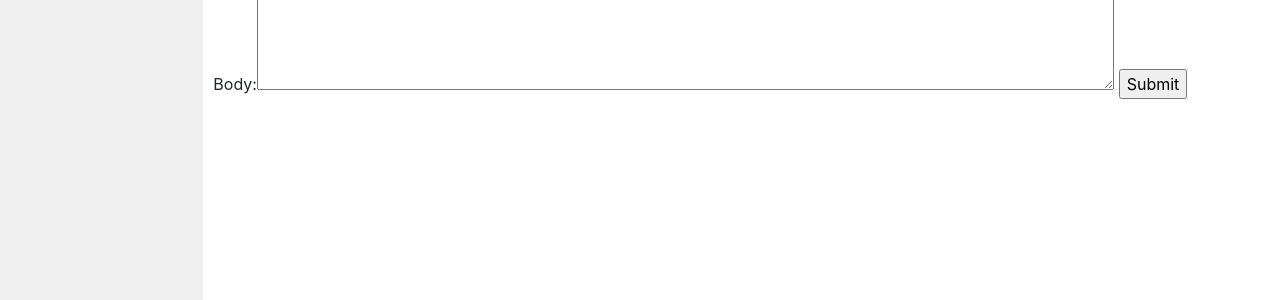
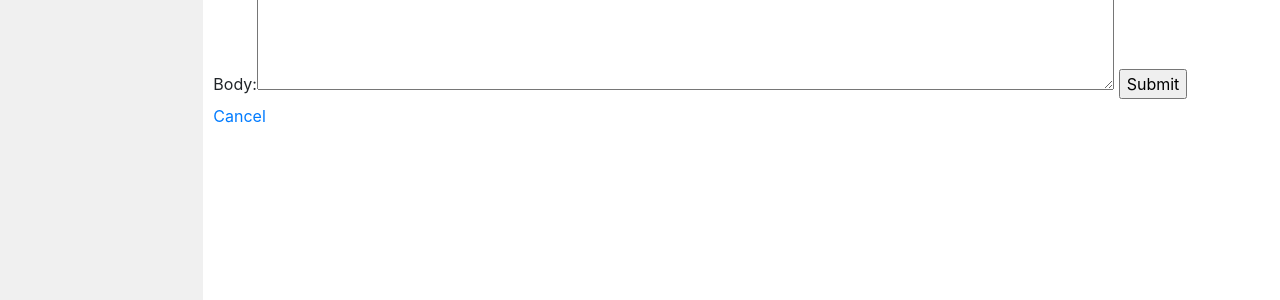
Before and after one commit to dtettarasar/cs50w-pset1, a Django app: page /edit/1/ in a window 1280 px wide. Shown: the part 442-742 px from the top of the page. Run offline with Django 3.2, Linux system fonts and the light colour scheme; some libraries are stand-ins or nearby versions.

Commit message:
edit process: add the cancel link on the edit template

```diff
--- a/encyclopedia/templates/encyclopedia/edit_entry.html
+++ b/encyclopedia/templates/encyclopedia/edit_entry.html
@@ -18,4 +18,10 @@
 
     </form>
 
+    <div>
+
+        <a href="{% url 'encyclopedia:view_entry' entry_title %}">Cancel</a>
+
+    </div>
+
 {% endblock %}
```
Also changed, not shown: entries/Git.md (+2 -0 lines).
